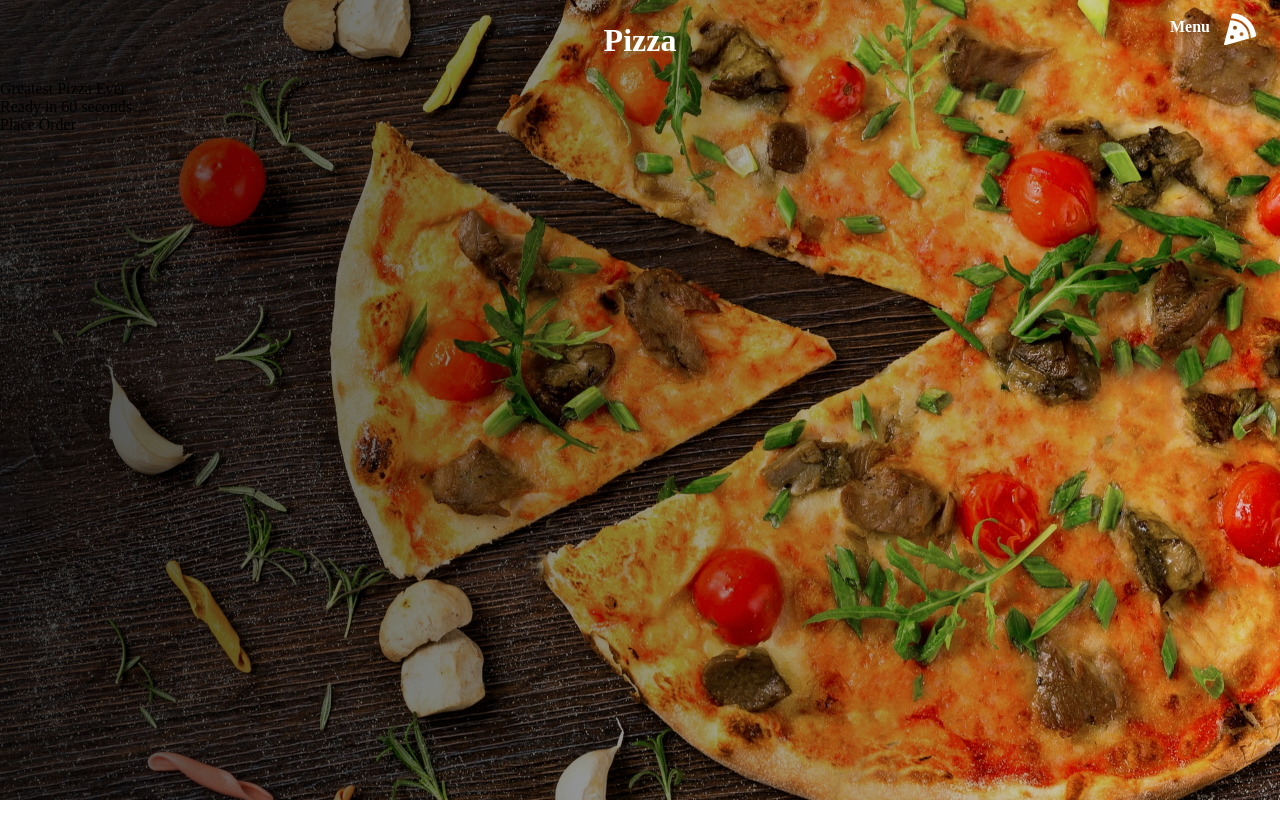
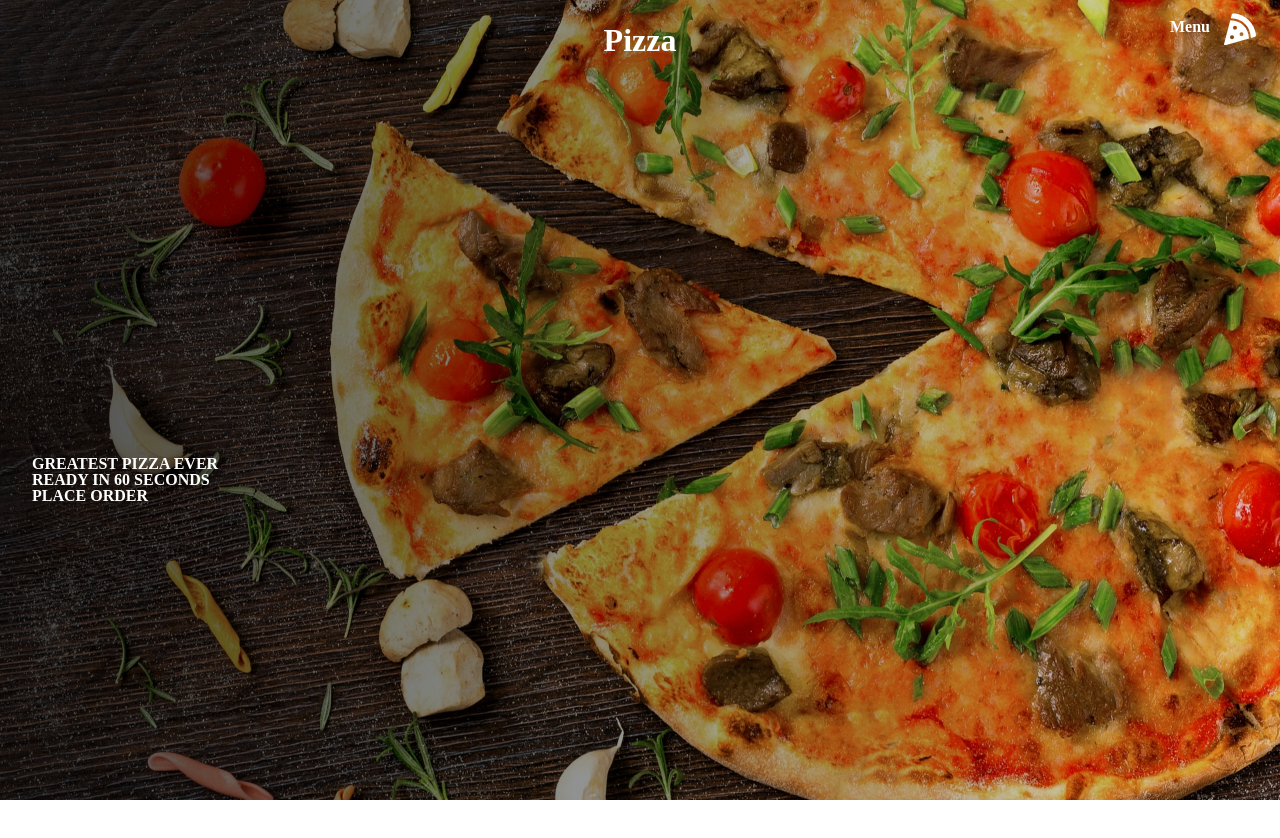
Before and after one commit to oscarolsson94/restaurant-design, a React (Create React App) app: page / in a window 1280 px wide. Shown: the top 838 px of the page. Before the commit the page ends 800 px from the top, so only its background shows below. Built offline with nearby package versions, Linux system fonts and the light colour scheme.

Commit message:
styling content and items

```diff
--- a/src/components/Hero/HeroElements.js
+++ b/src/components/Hero/HeroElements.js
@@ -9,11 +9,25 @@ export const HeroContainer = styled.div`
 `;
 
 export const HeroContent = styled.div`
-
+    height: calc(100vh -80px);
+    max-height: 100%;
+    width: 100vw;
+    padding: 0rem calc((100vw - 1300px) /2);
 `;
 
 export const HeroItems = styled.div`
-
+    display: flex;
+    flex-direction: column;
+    justify-content: center;
+    align-items: flex-start;
+    height: 100vh;
+    max-height: 100%;
+    padding: 0 2rem;
+    width: 650px;
+    color: #fff;
+    text-transform: uppercase;
+    line-height: 1;
+    font-weight: bold;
 `;
 
 export const HeroH1 = styled.div`
```
